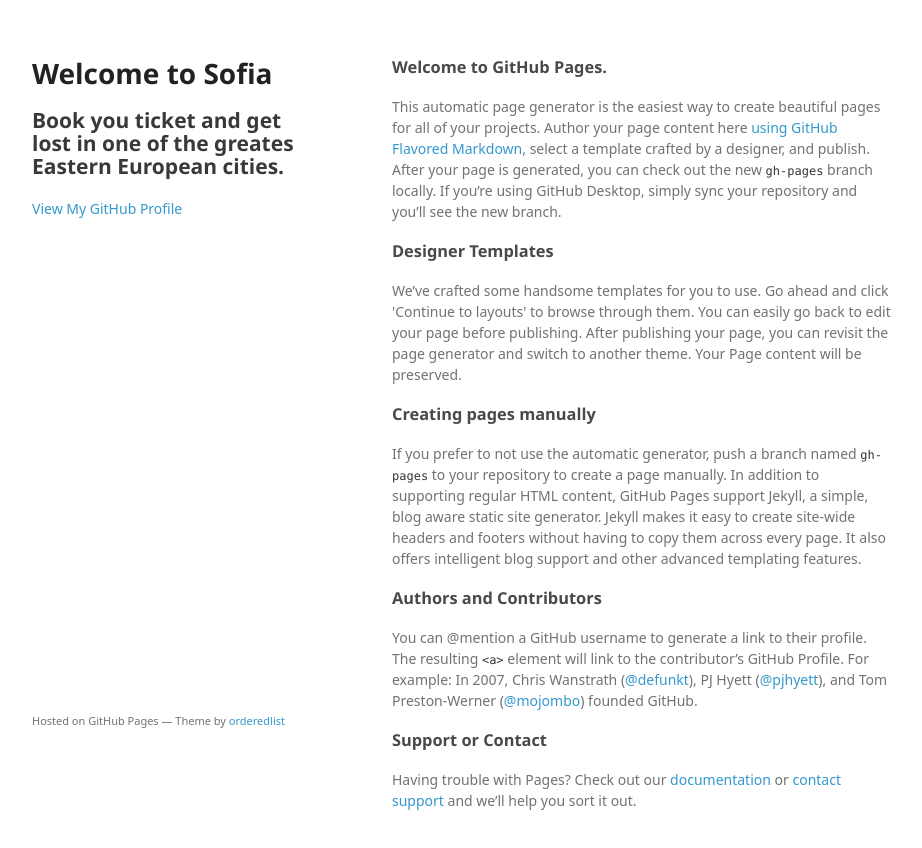
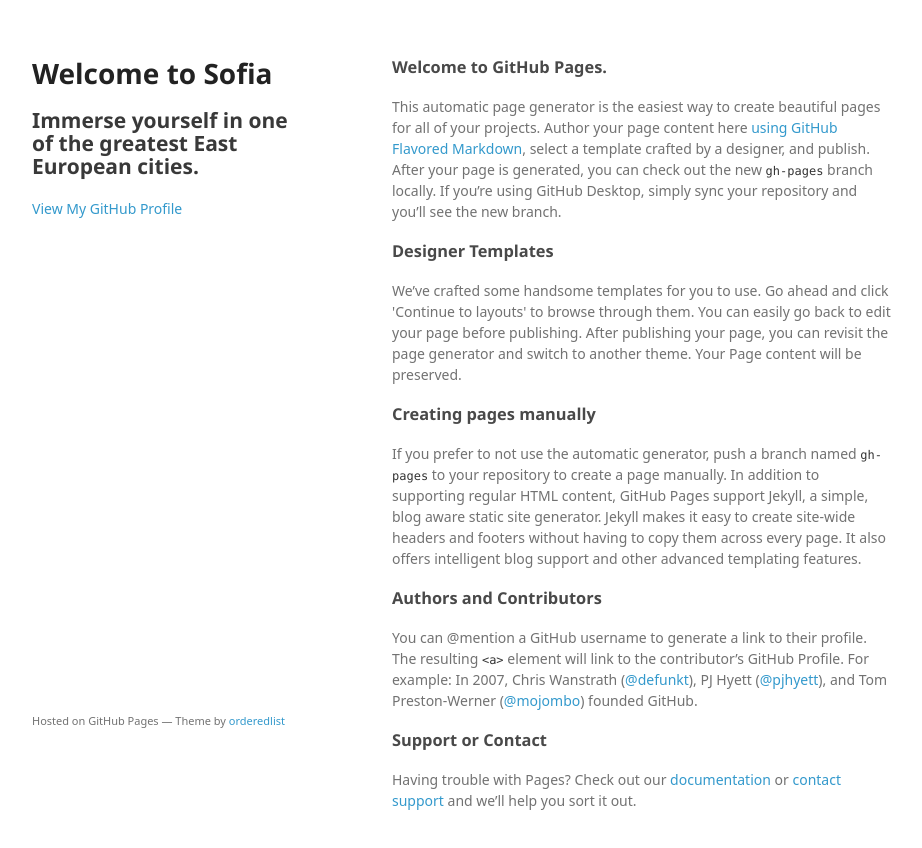
Before and after one commit to emmpak/emmpak.github.io, a plain HTML site: page index.html in a window 1280 px wide. Shown: the whole page, without its empty margins (178-1100 px from the left). Drawn offline with Linux system fonts and the light colour scheme; a web font is replaced by a local one.

Commit message:
Updated header

```diff
--- a/index.html
+++ b/index.html
@@ -16,7 +16,7 @@
     <div class="wrapper">
       <header>
         <h1>Welcome to Sofia</h1>
-        <h2>Book you ticket and get lost in one of the greates Eastern European cities.</h2>
+        <h2>Immerse yourself in one of the greatest East European cities.</h2>
         <p></p>
 
 
```
